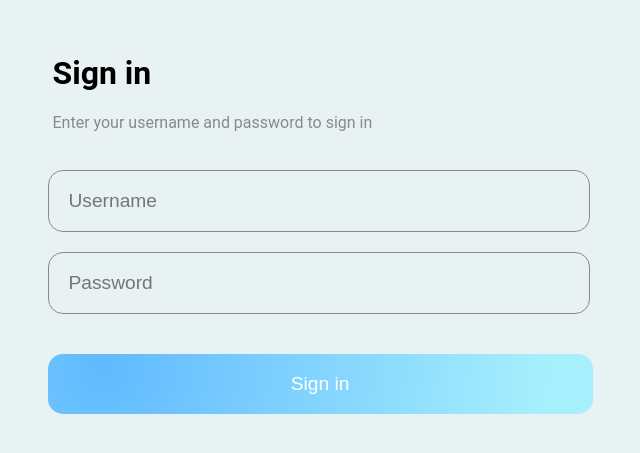
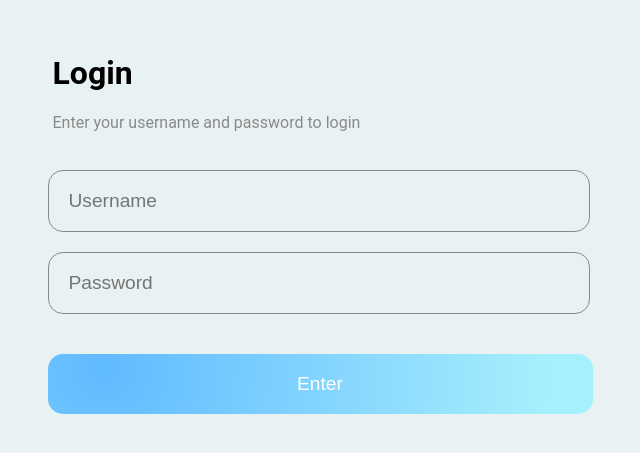
Before and after one commit to facuTuriaciDev/Cleverpost, a React (Vite) app: page / in a window 1280 px wide. Shown: the part 133-586 px from the top of the page, without its empty margins (320-960 px from the left). Built offline with nearby package versions, Linux system fonts and the light colour scheme.

Commit message:
Locale minor fix.

```diff
--- a/src/pages/Login/Login.tsx
+++ b/src/pages/Login/Login.tsx
@@ -12,11 +12,12 @@ const Login = () => {
   const dispatch = useDispatch();
   const navigate = useNavigate();
 
-  const signInText = translate('signIn');
-  const signInInstructionsText = translate('signInInstructions');
+  const loginText = translate('login');
+  const loginInstructions = translate('loginInstructions');
   const usernamePlaceholderText = translate('usernamePlaceholder');
   const passwordPlaceholderText = translate('passwordPlaceholder');
   const wrongCredentialsText = translate('wrongCredentials');
+  const enterText = translate('enter');
 
 
 
@@ -46,8 +47,8 @@ const Login = () => {
 
       <div className='login-container'>
         <div className='login-container__top'>
-          <h1>{signInText}</h1>
-          <p>{signInInstructionsText}</p>
+          <h1>{loginText}</h1>
+          <p>{loginInstructions}</p>
         </div>
 
         <div className= 'login-container__form'>
@@ -75,7 +76,7 @@ const Login = () => {
             </div>
 
             <div>
-              <button data-testid="submit" type='submit'>{signInText}</button>
+              <button data-testid="submit" type='submit'>{enterText}</button>
             </div>
 
             <div className='login-container__error'>
--- a/src/translation/locales.ts
+++ b/src/translation/locales.ts
@@ -7,11 +7,12 @@ const resources = {
       'writeTitle': 'Write your title here...',
       'writeSentence': 'Write your sentence here...',
       'send': 'Send',
-      'signIn': 'Sign in',
-      'signInInstructions': 'Enter your username and password to sign in',
+      'login': 'Login',
+      'loginInstructions': 'Enter your username and password to login',
       'usernamePlaceholder': 'Username',
       'passwordPlaceholder': 'Password',
       'wrongCredentials': 'Incorrect username or password',
+      'enter': 'Enter'
     }
   },
   es: {
@@ -22,11 +23,12 @@ const resources = {
       'writeTitle': 'Escribe aquí el título...',
       'writeSentence': 'Escribe aquí tu frase...',
       'send': 'Enviar',
-      'signIn': 'Iniciar sesión',
-      'signInInstructions': 'Introduce tu nombre de usuario y contraseña para iniciar sesión',
+      'login': 'Iniciar sesión',
+      'loginInstructions': 'Introduce tu nombre de usuario y contraseña para iniciar sesión',
       'usernamePlaceholder': 'Nombre de usuario',
       'passwordPlaceholder': 'Contraseña',
       'wrongCredentials': 'Nombre de usuario o contraseña incorrectos',
+      'enter': 'Entrar'
     }
   }
 };
```
